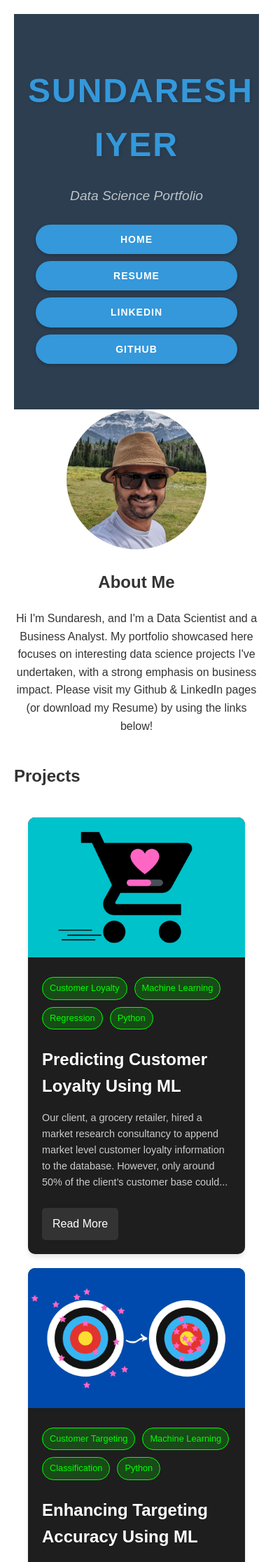
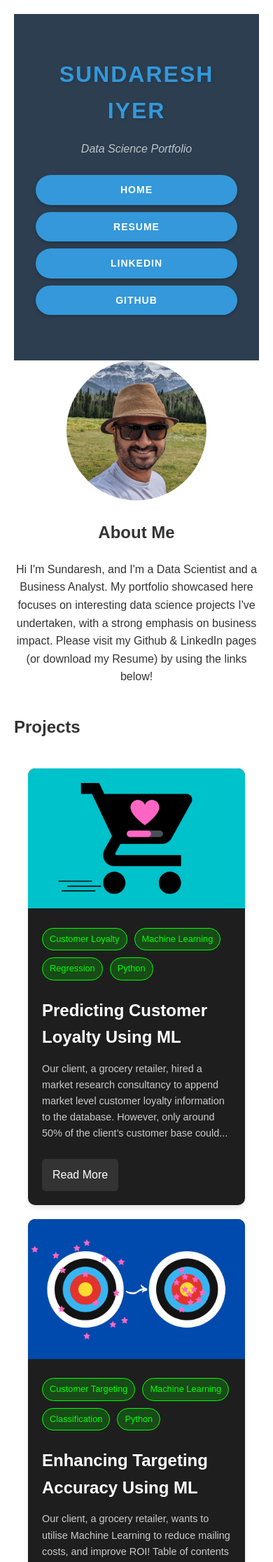
Before and after one commit to IyerS/sundareshiyer.github.io, a Jekyll site: the page built from index.html, in a window 390 px wide. Shown: the top 2232 px of the page at 70% size. Built offline with Jekyll 4.4.1, drawn with Linux system fonts in a browser that asks for light colours.

Commit message:
Update main.scss

```diff
--- a/assets/css/main.scss
+++ b/assets/css/main.scss
@@ -179,3 +179,14 @@ nav a:active {
         margin: 5px 0;
     }
 }
+
+/* Responsive adjustments */
+@media (max-width: 600px) {
+    header h1 {
+        font-size: 2rem;
+    }
+
+    header p {
+        font-size: 1rem;
+    }
+}
```
